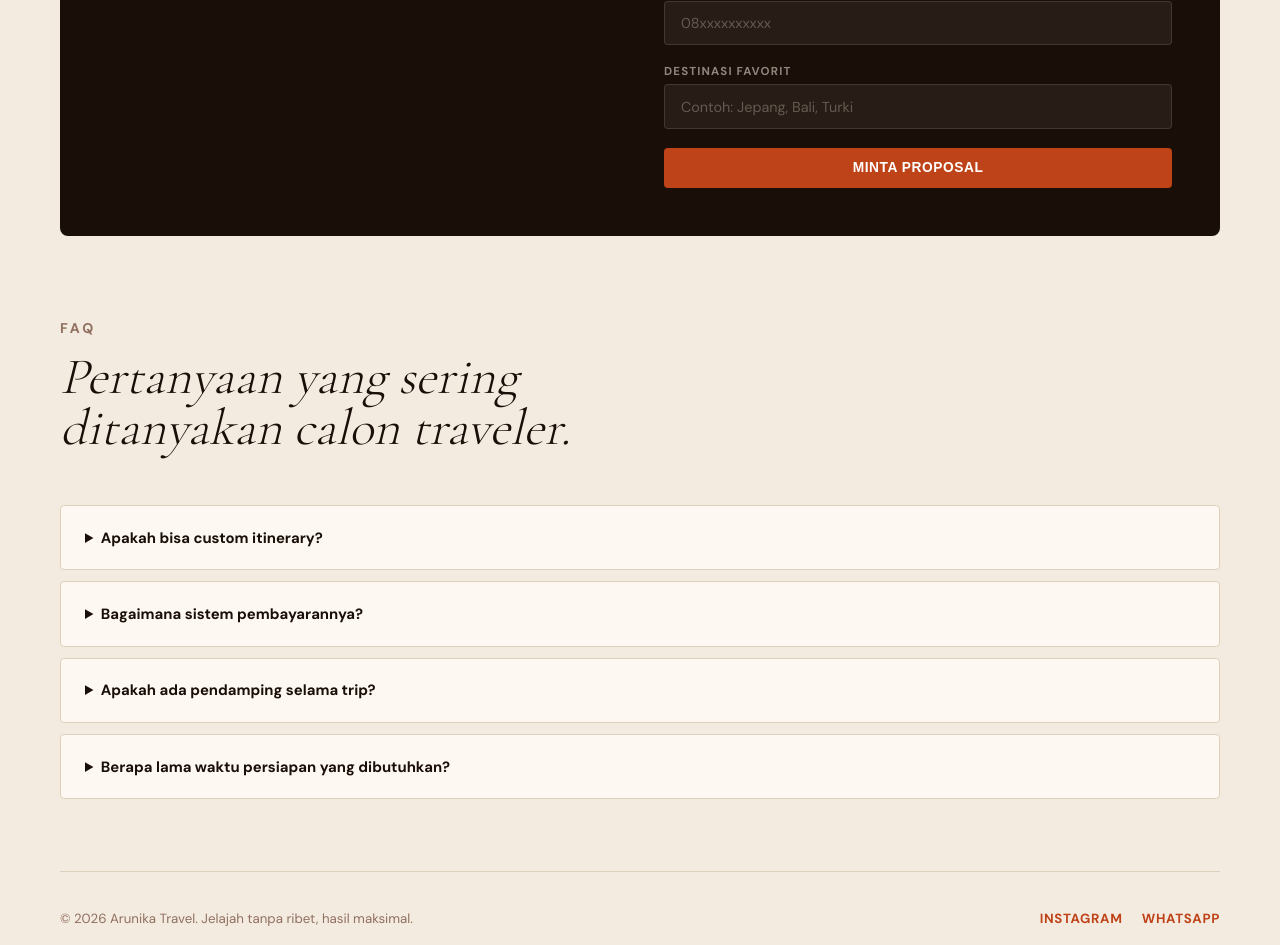
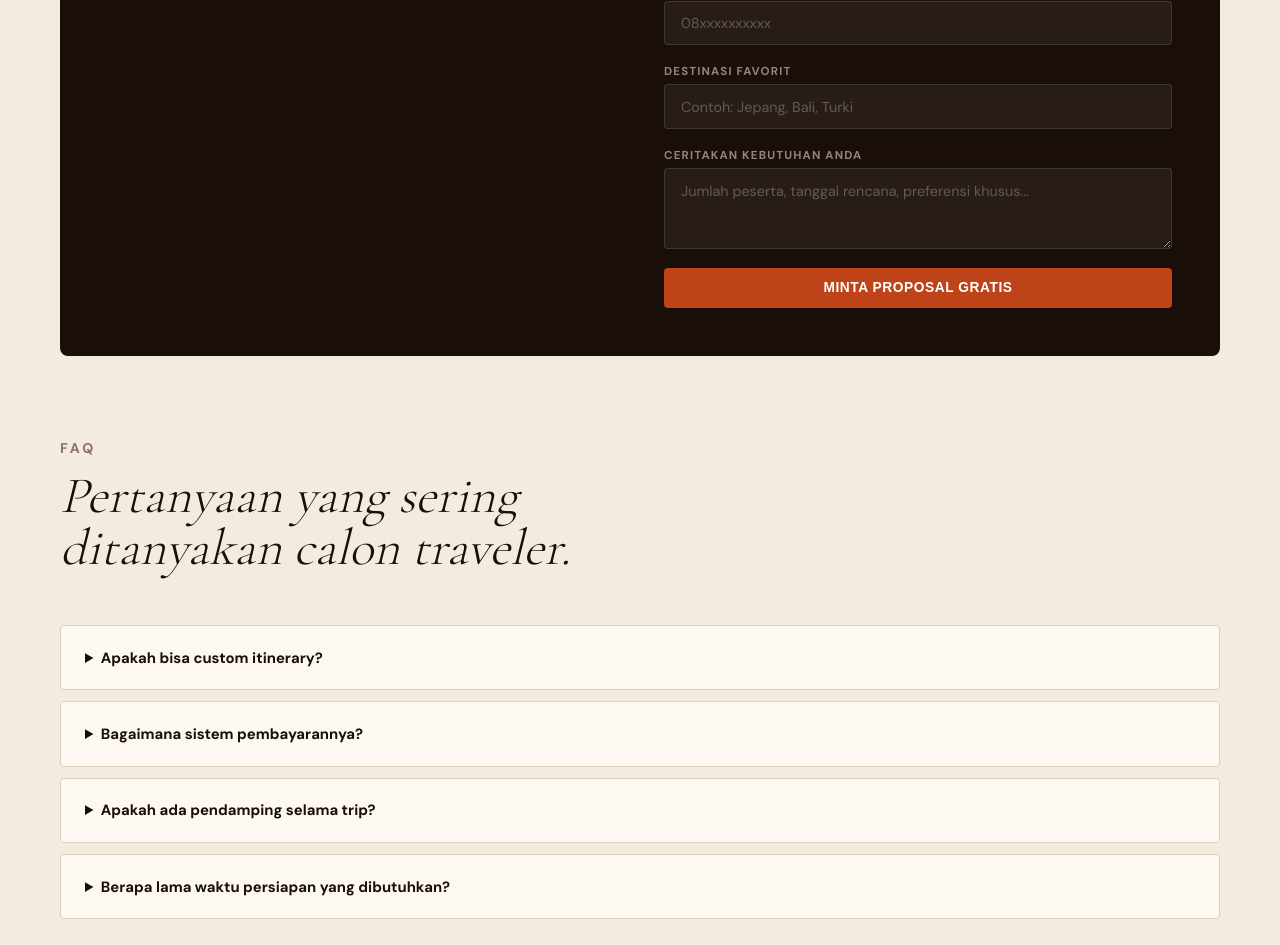
Before and after one commit to nugrahn0123/Preview-Travel-AN-Digital, a Next.js app: page / in a window 1280 px wide. Shown: the part 3891-4836 px from the top of the page. Built offline with nearby package versions, Linux system fonts and the light colour scheme.

Commit message:
feat: add textarea field, success state, and rename CTA button in ContactForm

```diff
--- a/app/globals.css
+++ b/app/globals.css
@@ -631,6 +631,37 @@ blockquote cite {
 
 .lead-form input::placeholder { color: rgba(240, 232, 220, 0.3); }
 
+.lead-form-textarea {
+	border: 1px solid rgba(255,255,255,0.12);
+	border-radius: 4px;
+	padding: 0.78rem 1rem;
+	font: inherit;
+	font-size: 0.9rem;
+	background: rgba(255,255,255,0.06);
+	color: #f0e8dc;
+	transition: border-color 0.2s;
+	resize: vertical;
+	min-height: 80px;
+}
+
+.lead-form-textarea:focus {
+	outline: none;
+	border-color: var(--accent);
+}
+
+.lead-form-textarea::placeholder { color: rgba(240, 232, 220, 0.3); }
+
+.form-success {
+	padding: 2rem;
+	border: 1px solid rgba(200, 134, 42, 0.4);
+	border-radius: 6px;
+	background: rgba(200, 134, 42, 0.08);
+	color: var(--accent);
+	font-weight: 600;
+	font-size: 0.95rem;
+	line-height: 1.6;
+}
+
 .lead-form .btn { margin-top: 0.8rem; }
 
 /* ─── FAQ ─── */
--- a/components/ContactForm.tsx
+++ b/components/ContactForm.tsx
@@ -1,8 +1,21 @@
 'use client'
 
+import { useState } from 'react'
+
 export default function ContactForm() {
+  const [sent, setSent] = useState(false)
+
   function handleSubmit(e: React.FormEvent<HTMLFormElement>) {
     e.preventDefault()
+    setSent(true)
+  }
+
+  if (sent) {
+    return (
+      <div className="form-success">
+        <p>✓ Terima kasih! Tim kami akan menghubungi Anda dalam 24 jam.</p>
+      </div>
+    )
   }
 
   return (
@@ -13,7 +26,14 @@ export default function ContactForm() {
       <input id="kontak" type="tel" placeholder="08xxxxxxxxxx" required />
       <label htmlFor="tujuan">Destinasi favorit</label>
       <input id="tujuan" type="text" placeholder="Contoh: Jepang, Bali, Turki" />
-      <button className="btn" type="submit">Minta Proposal</button>
+      <label htmlFor="pesan">Ceritakan kebutuhan Anda</label>
+      <textarea
+        id="pesan"
+        className="lead-form-textarea"
+        placeholder="Jumlah peserta, tanggal rencana, preferensi khusus..."
+        rows={3}
+      />
+      <button className="btn" type="submit">Minta Proposal Gratis</button>
     </form>
   )
 }
```
